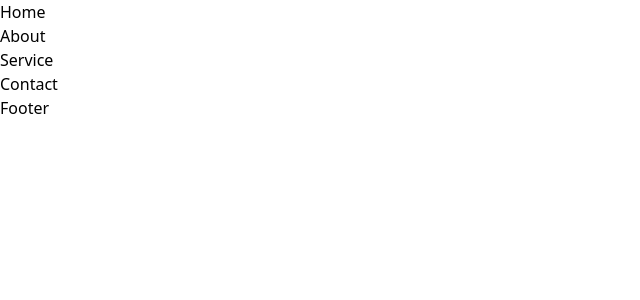
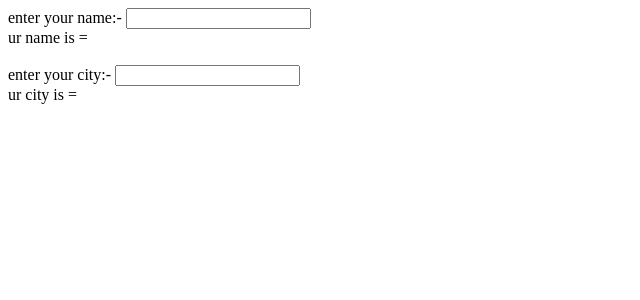
Before and after one commit to Nareshmalviya09/new-React, a React (Vite) app: page / in a window 1280 px wide. Shown: the top 300 px of the page, without its empty margins (0-640 px from the left). Built offline with nearby package versions, Linux system fonts and the light colour scheme.

Commit message:
react added

```diff
--- a/src/Child.jsx
+++ b/src/Child.jsx
@@ -8,7 +8,7 @@ const Child = ({data}) => {
 
         Child
         <h3>my name is {name}</h3>
-        <h3>my age { age}</h3>
+        <h3>my age {age}</h3>
         <h3>my Batch {batch}</h3>
     </>
   )
--- /dev/null
+++ b/src/component/Hook.jsx
@@ -0,0 +1,40 @@
+import React, { useState } from 'react'
+
+//  let [variable, functon]= useState(initial value)
+
+
+
+// let count =0
+
+
+const Hook = () => {
+
+  let [count,setcount]= useState(0)
+   let inc=()=>{
+    setcount(count+1)
+    console.log(count);
+ }
+   let dec=()=>{
+    if(count>0)
+    setcount(count-1)
+    console.log(count);
+ }
+   let reset=()=>{
+    setcount(0)
+    console.log(count);
+ }
+  return (
+    <div>
+        <h1>counter </h1>
+        <p>count :-{count}</p>
+        <button onClick={inc}>increment</button>
+
+        <button onClick={dec}>decrement</button>
+
+        <button onClick={reset}>reset</button>
+
+    </div>
+  )
+}
+
+export default Hook
--- /dev/null
+++ b/src/component/Inpt.jsx
@@ -0,0 +1,34 @@
+import React, { useState } from 'react'
+
+const Inpt = () => {
+
+    let [name,setname]=useState("")
+    let [city,setcity]=useState("")
+    let inputchange =(e)=>{
+
+        console.log(e.target.value);
+        setname(e.target.value)
+    }
+    let inpcity =(e)=>{
+
+        console.log(e.target.value);
+        setcity(e.target.value)
+    }
+
+
+  return (
+    <div>
+
+
+      enter your name:-  <input type="text" onChange={inputchange}/>
+      <br />
+      ur name is = {name}
+      <br /><br />
+      enter your city:-  <input type="text" onChange={inpcity}/>
+      <br />
+      ur city is = {city}
+    </div>
+  )
+}
+
+export default Inpt
--- a/src/component/Navbar.css
+++ b/src/component/Navbar.css
@@ -1 +1 @@
-@import "tailwindcss";
+/* @import "tailwindcss"; */
--- a/src/component/tailwind.css
+++ b/src/component/tailwind.css
@@ -1 +1 @@
-@import "tailwindcss";
+/* @import "tailwindcss"; */
--- a/src/main.jsx
+++ b/src/main.jsx
@@ -1,18 +1,20 @@
 import { StrictMode } from 'react'
 import { createRoot } from 'react-dom/client'
 import './index.css'
-import Navbar from './component/Navbar'
-import { BrowserRouter } from 'react-router-dom'
+import Inpt from './component/inpt'
+// import Navbar from './component/Navbar'
+// import { BrowserRouter } from 'react-router-dom'
 //  import Props from './props'
-import Router from '../src/component/Router'
+// import Router from '../src/component/Router'
 // import Tailwind from './component/tailwind'
+// import App from './component/Hook'
+
 
 
 
 createRoot(document.getElementById('root')).render(
 
+    <Inpt/>
 
-  <BrowserRouter>
-      <Router/>
-  </BrowserRouter>
+
 )
```
